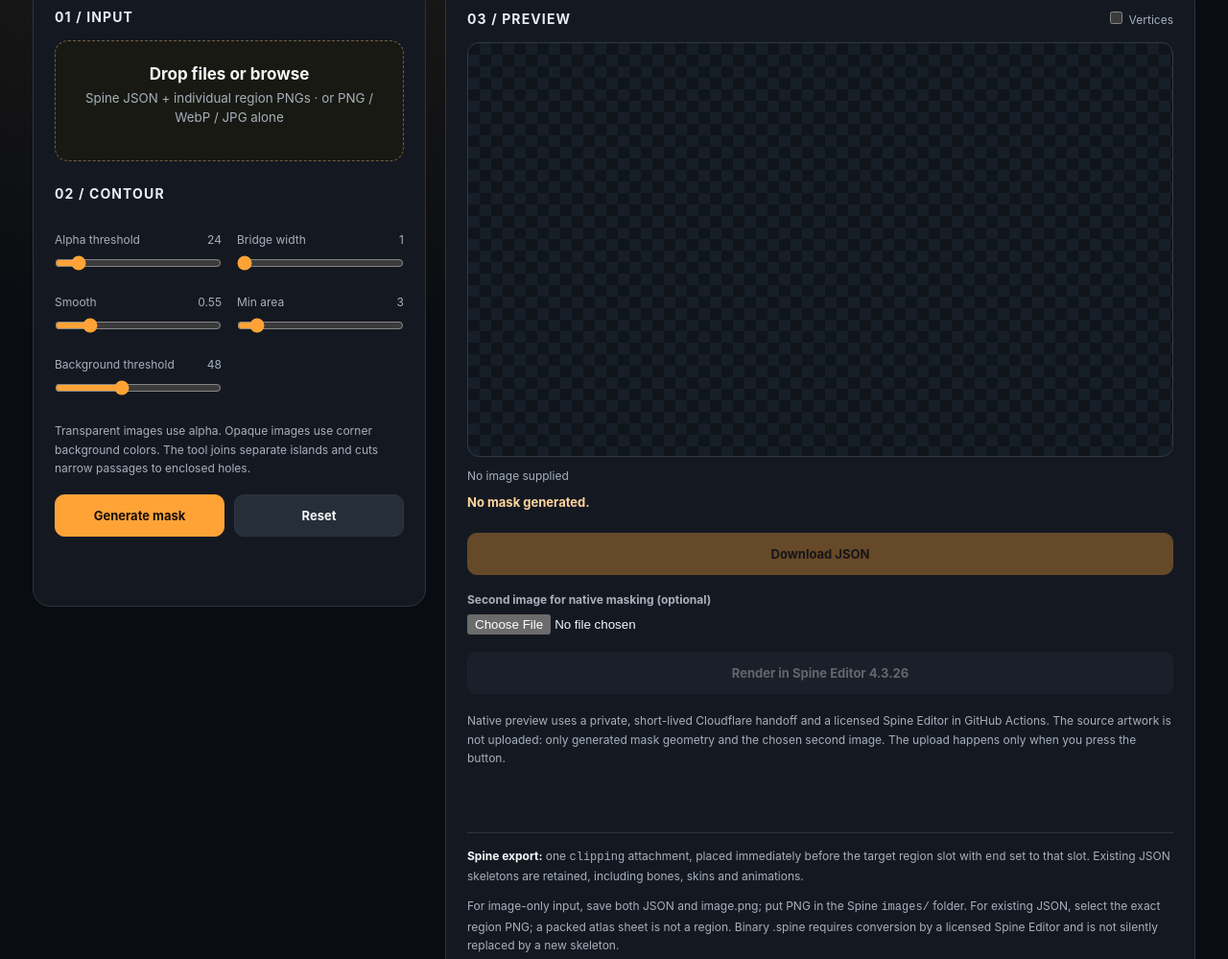
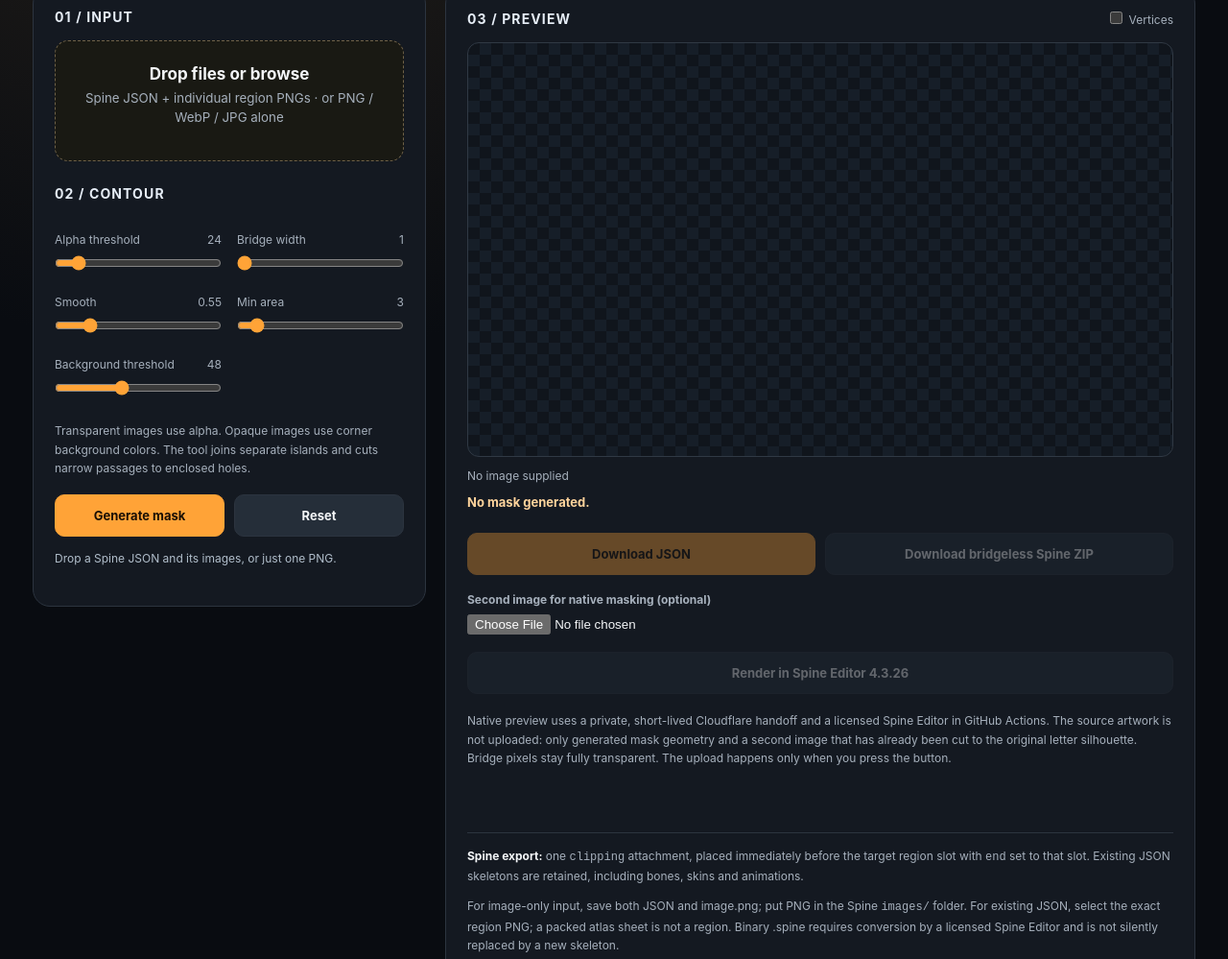
Before and after one commit to SpineAnimator/spine-web-source, a plain HTML site: page Spine-Mask-Tool/index.html in a window 1280 px wide. Shown: the part 231-1230 px from the top of the page at 96% size. Drawn offline with Linux system fonts and the light colour scheme.

Commit message:
feat(mask): expose downloadable Spine scene with invisible connector pixels

```diff
--- a/Spine-Mask-Tool/index.html
+++ b/Spine-Mask-Tool/index.html
@@ -90,6 +90,7 @@ a{color:var(--gold)}[hidden]{display:none!important}
     <div class="downloads">
       <button class="primary" id="download-json" disabled>Download JSON</button>
       <button id="download-png" hidden>Download image.png</button>
+      <button id="download-spine-zip" disabled>Download bridgeless Spine ZIP</button>
     </div>
     <div class="setting">
       <label class="field" for="native-fill">Second image for native masking (optional)</label>
@@ -98,7 +99,7 @@ a{color:var(--gold)}[hidden]{display:none!important}
     <div class="downloads">
       <button id="native-preview" disabled>Render in Spine Editor 4.3.26</button>
     </div>
-    <p class="tip">Native preview uses a private, short-lived Cloudflare handoff and a licensed Spine Editor in GitHub Actions. The source artwork is not uploaded: only generated mask geometry and the chosen second image. The upload happens only when you press the button.</p>
+    <p class="tip">Native preview uses a private, short-lived Cloudflare handoff and a licensed Spine Editor in GitHub Actions. The source artwork is not uploaded: only generated mask geometry and a second image that has already been cut to the original letter silhouette. Bridge pixels stay fully transparent. The upload happens only when you press the button.</p>
     <p id="native-status" class="status" role="status" aria-live="polite"></p>
     <div id="native-result" hidden><h2>04 / Native Spine Render</h2><img id="native-image" alt="PNG rendered by licensed Spine Editor 4.3.26" style="max-width:100%;background:repeating-conic-gradient(#27303b 0% 25%,#141b22 0% 50%) 50% / 18px 18px;border:1px solid var(--border);border-radius:12px"><div class="downloads"><button id="native-download">Download native PNG</button></div></div>
     <div class="helper">
```
